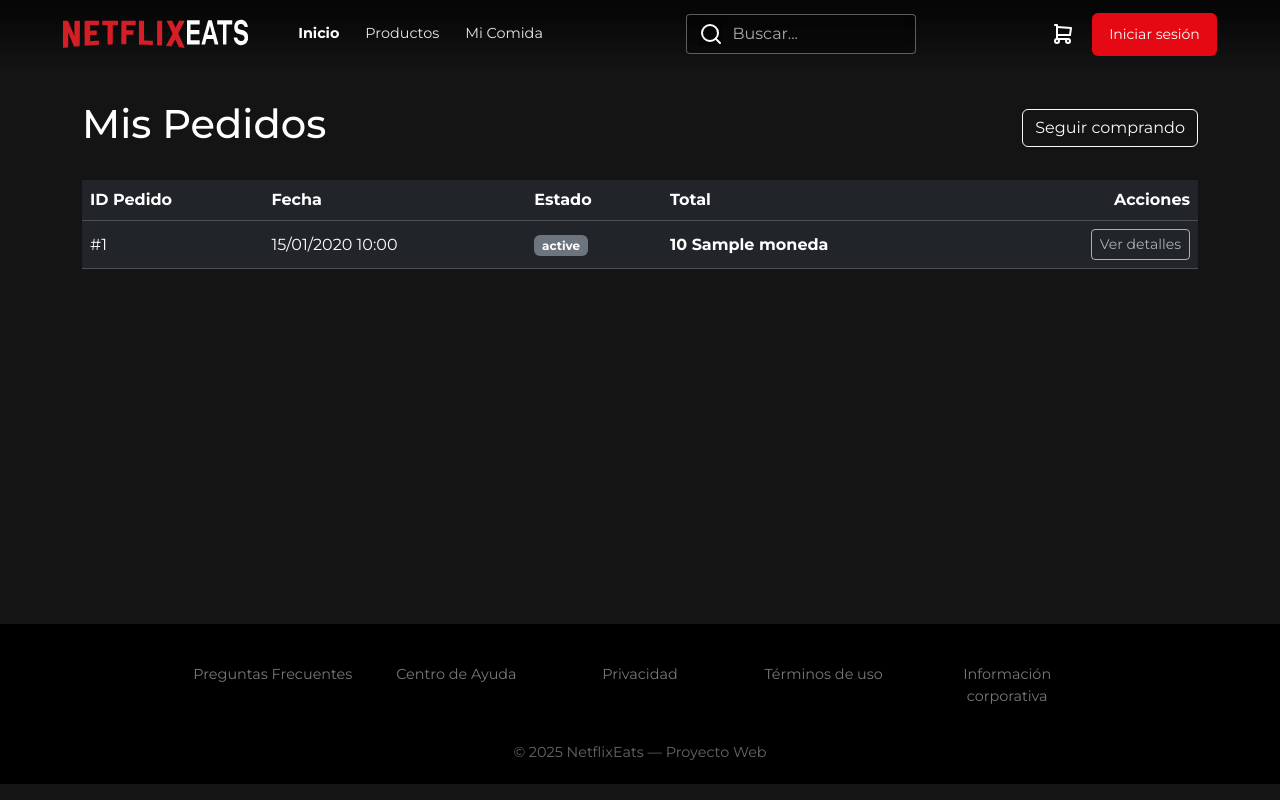
After one commit to arnaucanet/MVC, a PHP site: template view/pedido/mis_pedidos.php in a window 1280 px wide. The commit adds this page. Run offline with PHP 8.4, Linux system fonts and the light colour scheme; the template is opened without the code that fills it: most values are stand-ins (such as "Sample title", 1, 10 or a date in 2020).

Commit message:
Agregar funcionalidad para visualizar los pedidos del usuario y mejorar la navegación en el menú

```diff
--- a/public/css/netflixeats.css
+++ b/public/css/netflixeats.css
@@ -471,3 +471,7 @@ footer{color:var(--muted); padding:36px 18px; text-align:center}
     from { opacity: 0; transform: translateY(-10px); }
     to { opacity: 1; transform: translateY(0); }
 }
+
+.bg-danger { background-color: #e50914 !important; }
+.text-danger { color: #e50914 !important; }
+.text-red { color: #e50914 !important; }
--- a/view/parcials/header.php
+++ b/view/parcials/header.php
@@ -113,6 +113,7 @@ $currentController = isset($_GET['controller']) ? strtolower($_GET['controller']
                       <hr class="dropdown-divider">
                     </li>
                     <li><a class="dropdown-item" href="index.php?controller=Usuario&action=perfil">Cuenta</a></li>
+                    <li><a class="dropdown-item" href="index.php?controller=Pedido&action=mis_pedidos">Mis Pedidos</a></li>
                     <li><a class="dropdown-item" href="index.php?controller=Info&action=help">Centro de ayuda</a></li>
                     <li>
                       <hr class="dropdown-divider">
--- /dev/null
+++ b/view/pedido/mis_pedidos.php
@@ -0,0 +1,56 @@
+<?php include 'view/parcials/header.php'; ?>
+
+<div class="container" style="padding-top: 100px; padding-bottom: 50px;">
+    <div class="d-flex justify-content-between align-items-center mb-4">
+        <h1 class="text-white">Mis Pedidos</h1>
+        <a href="index.php?controller=Producto&action=index" class="btn btn-outline-light">Seguir comprando</a>
+    </div>
+
+    <?php if (empty($pedidos)): ?>
+        <div class="text-center py-5">
+            <img src="public/icons/shopping-cart.svg" alt="Empty" width="64" height="64" style="filter: invert(1);" class="mb-3">
+            <h3 class="text-white">Aún no has realizado ningún pedido</h3>
+            <p class="text-white mb-4">¡Es hora de pedir tu comida favorita!</p>
+            <a href="index.php?controller=Producto&action=index" class="btn btn-red btn-lg">Ver productos</a>
+        </div>
+    <?php else: ?>
+        <div class="table-responsive">
+            <table class="table table-dark table-hover align-middle">
+                <thead>
+                    <tr>
+                        <th scope="col">ID Pedido</th>
+                        <th scope="col">Fecha</th>
+                        <th scope="col">Estado</th>
+                        <th scope="col">Total</th>
+                        <th scope="col" class="text-end">Acciones</th>
+                    </tr>
+                </thead>
+                <tbody>
+                    <?php foreach ($pedidos as $pedido): ?>
+                        <tr>
+                            <td>#<?= $pedido->getId_pedido() ?></td>
+                            <td><?= date('d/m/Y H:i', strtotime($pedido->getFecha_pedido())) ?></td>
+                            <td>
+                                <?php
+                                    $estado = $pedido->getEstado();
+                                    $clase = 'bg-secondary';
+                                    if($estado === 'entregado') $clase = 'bg-success';
+                                    elseif($estado === 'en proceso') $clase = 'bg-primary';
+                                    elseif($estado === 'pendiente') $clase = 'bg-warning text-dark';
+                                    elseif($estado === 'cancelado') $clase = 'bg-danger';
+                                ?>
+                                <span class="badge <?= $clase ?>"><?= $estado ?></span>
+                            </td>
+                            <td class="fw-bold"><?= $pedido->getTotal() ?> <?= $pedido->getMoneda() ?></td>
+                            <td class="text-end">
+                                <button class="btn btn-sm btn-outline-light" disabled>Ver detalles</button>
+                            </td>
+                        </tr>
+                    <?php endforeach; ?>
+                </tbody>
+            </table>
+        </div>
+    <?php endif; ?>
+</div>
+
+<?php include 'view/parcials/footer.php'; ?>
```
Also changed, not shown: controller/PedidoController.php (+17 -0 lines), model/DAO/PedidoDAO.php (+28 -0 lines).
